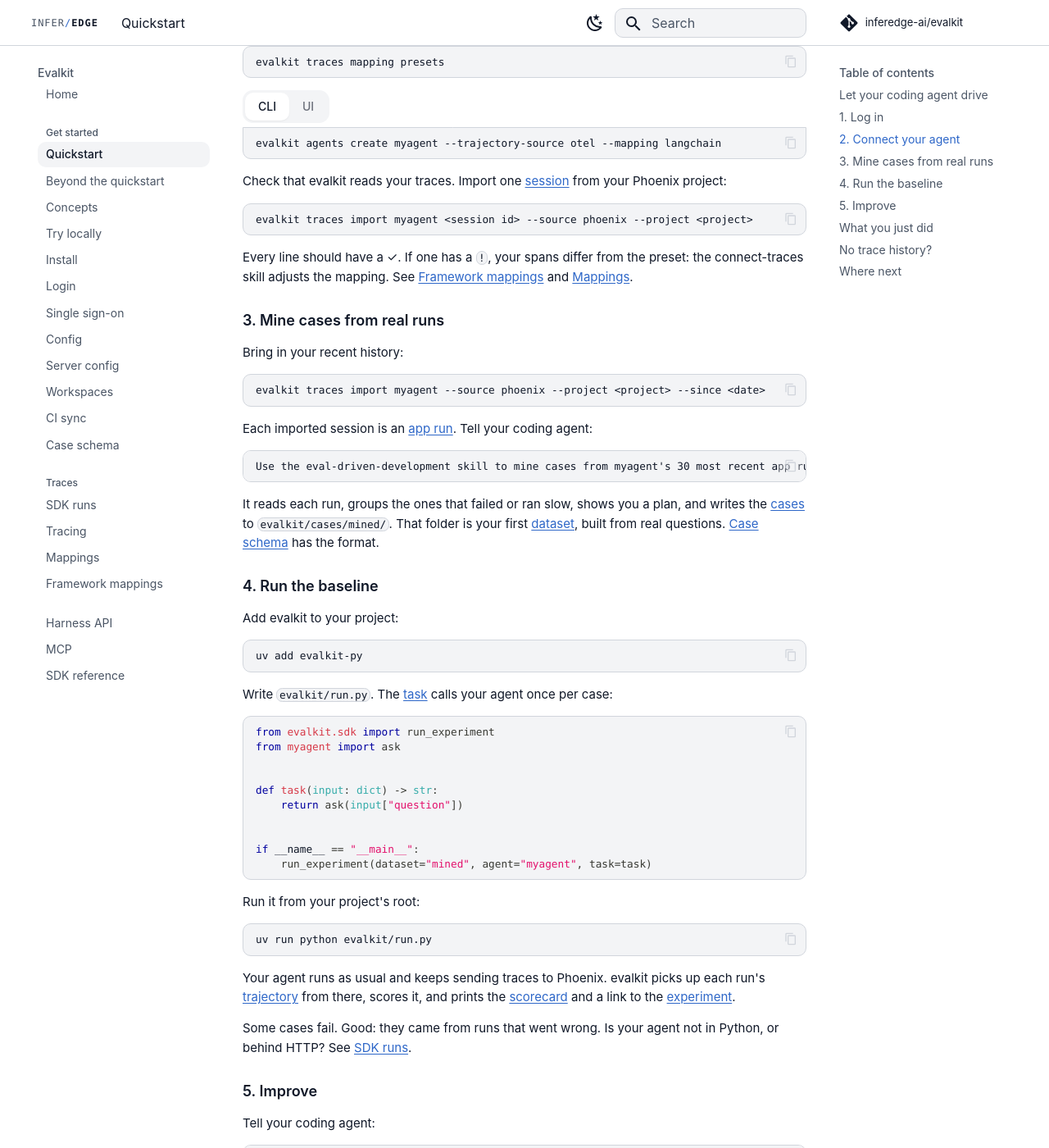
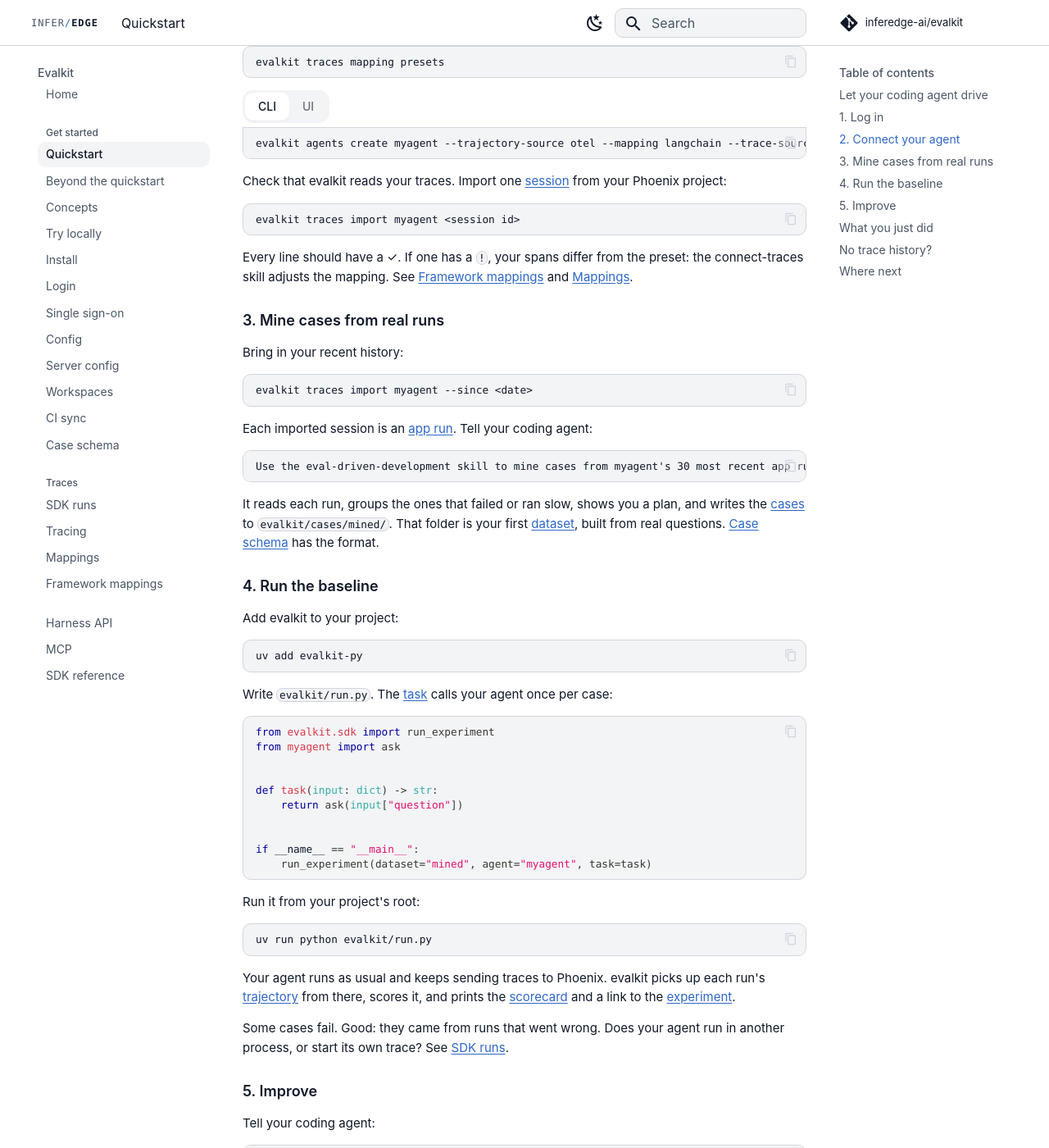
Before and after one commit to inferedge-ai/evalkit, an MkDocs documentation site: the page built from docs/user/quickstart.md, in a window 1280 px wide and 1400 px high, scrolled down 1151 px. Shown: the whole window at 82% size. Built offline with MkDocs 1.6.1 and Material for MkDocs 9.7.7, drawn with Linux system fonts in a browser that asks for light colours; comment, search, counter and statistics services are not loaded; the version menu is left out; some of the changed text lies outside the part shown.

Commit message:
Quickstart: name the trace source and project on the agent
Co-Authored-By: Claude Fable 5.2 <noreply@anthropic.com>

````diff
--- a/docs/user/quickstart.md
+++ b/docs/user/quickstart.md
@@ -56,7 +56,7 @@ evalkit trace-sources create phoenix --url <your Phoenix URL> --api-key-env PHOE
 Open Settings › Organization › Trace sources and add one named `phoenix`.
 <!-- /tabs -->
 
-Create your [agent](concepts.md#agent) with the [preset](concepts.md#preset) for your framework. A preset is a ready-made [mapping](concepts.md#mapping): it tells evalkit how to read your spans. List the presets:
+Create your [agent](concepts.md#agent) with the [preset](concepts.md#preset) for your framework, and name its project in your trace store. A preset is a ready-made [mapping](concepts.md#mapping): it tells evalkit how to read your spans. List the presets:
 
 ```bash
 evalkit traces mapping presets
@@ -66,18 +66,18 @@ evalkit traces mapping presets
 #### CLI
 
 ```bash
-evalkit agents create myagent --trajectory-source otel --mapping langchain
+evalkit agents create myagent --trajectory-source otel --mapping langchain --trace-source phoenix --project <project>
 ```
 
 #### UI
 
-Open Agents › New agent, set Trajectories to "From traces (OTel spans)" and pick the preset.
+Open Agents › New agent, set Trajectories to "From traces (OTel spans)", pick the preset, and pick the trace source and its project.
 <!-- /tabs -->
 
 Check that evalkit reads your traces. Import one [session](concepts.md#trace-span-session) from your Phoenix project:
 
 ```bash
-evalkit traces import myagent <session id> --source phoenix --project <project>
+evalkit traces import myagent <session id>
 ```
 
 Every line should have a ✓. If one has a `!`, your spans differ from the preset: the connect-traces skill adjusts the mapping. See [Framework mappings](framework-mappings.md) and [Mappings](mappings.md).
@@ -87,7 +87,7 @@ Every line should have a ✓. If one has a `!`, your spans differ from the prese
 Bring in your recent history:
 
 ```bash
-evalkit traces import myagent --source phoenix --project <project> --since <date>
+evalkit traces import myagent --since <date>
 ```
 
 Each imported session is an [app run](concepts.md#app-run). Tell your coding agent:
@@ -129,7 +129,7 @@ uv run python evalkit/run.py
 
 Your agent runs as usual and keeps sending traces to Phoenix. evalkit picks up each run's [trajectory](concepts.md#trajectory) from there, scores it, and prints the [scorecard](concepts.md#scorecard) and a link to the [experiment](concepts.md#experiment).
 
-Some cases fail. Good: they came from runs that went wrong. Is your agent not in Python, or behind HTTP? See [SDK runs](sdk-runs.md#an-agent-in-another-process).
+Some cases fail. Good: they came from runs that went wrong. Does your agent run in another process, or start its own trace? See [SDK runs](sdk-runs.md#an-agent-with-its-own-trace-store).
 
 ## 5. Improve
 
@@ -165,7 +165,7 @@ Or, in the words of DHH:
 
 ## No trace history?
 
-Send your agent's traces straight to evalkit instead. Create the agent as in step 2, then make it a token:
+Send your agent's traces straight to evalkit instead. Create the agent as in step 2, without `--trace-source` and `--project`, then make it a token:
 
 ```bash
 evalkit tokens create --agent myagent
````
Also changed, not shown: skills/getting-started/SKILL.md (+7 -3 lines).
